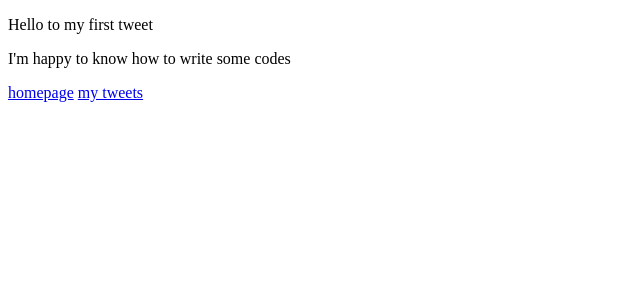
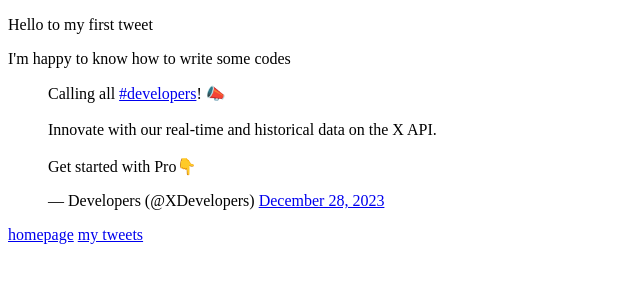
Before and after one commit to Ahmedg1024/My_First_Portfolio, a plain HTML site: page html_basic/tweets.html in a window 1280 px wide. Shown: the whole page, without its empty margins (0-640 px from the left). Drawn offline with Linux system fonts and the light colour scheme.

Commit message:
add tweet from twitter

```diff
--- a/html_basic/tweets.html
+++ b/html_basic/tweets.html
@@ -9,6 +9,17 @@
     <article>
         <p>Hello to my first tweet</p>
         <p>I'm happy to know how to write some codes</p>
+        <p>
+            <blockquote class="twitter-tweet">
+                <p lang="en" dir="ltr">Calling all <a href="https://twitter.com/hashtag/developers?src=hash&amp;ref_src=twsrc%5Etfw">#developers</a>! 📣<br>
+                    <br>Innovate with our real-time and historical data on the X API.<br>
+                    <br>Get started with Pro👇</p>&mdash; Developers (@XDevelopers)
+                    <a href="https://twitter.com/XDevelopers/status/1740386052446060725?ref_src=twsrc%5Etfw">December 28, 2023</a>
+                </blockquote>
+            <script async src="https://platform.twitter.com/widgets.js" charset="utf-8">
+
+            </script>
+        </p>
         <a href="index.html">homepage</a>
         <a href="tweets.html">my tweets</a>
     </article>
```
